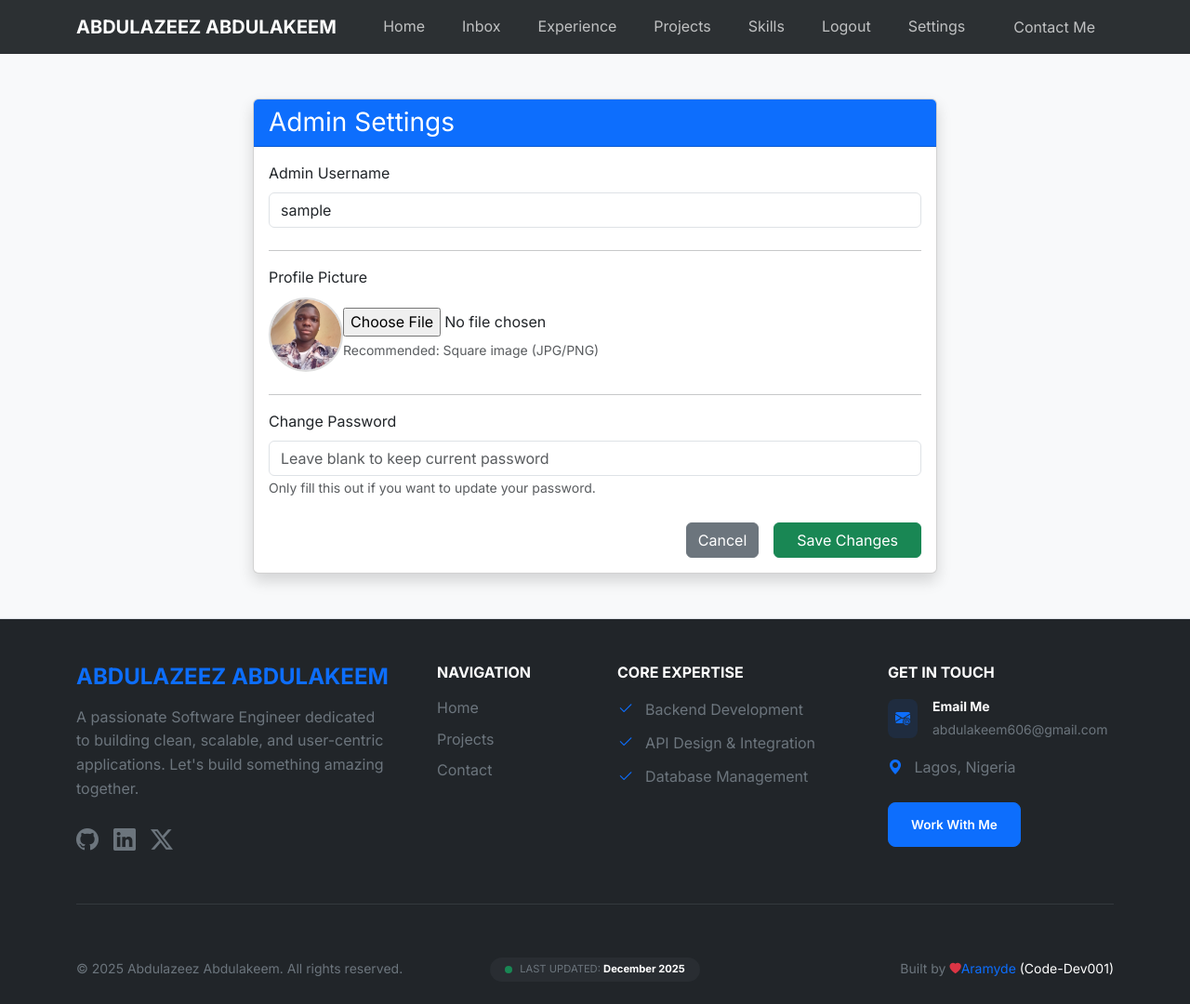
After one commit to aramydcd/abdulazeez-portfolio, a Flask app: page /settings in a window 1280 px wide. The commit adds this page. Shown: the whole page at 93% size. Run offline with Flask 3, Linux system fonts and the light colour scheme; the visitor is signed in with stand-in values (Sample User, id 1).

Commit message:
Initial commit: Add Setting Feature To Admin Panel

```diff
--- a/app/routes.py
+++ b/app/routes.py
@@ -1,15 +1,16 @@
+import os
+import secrets
 from flask import Blueprint, render_template, url_for, flash, redirect, request
 from . import db
 from .models import Project, User, Skill, Experience, TargetRole, Visitor
 from .models import Message as MessageModel
 from werkzeug.security import generate_password_hash, check_password_hash
 from flask_login import login_user, logout_user, login_required, current_user
-import os
-import secrets
 from werkzeug.utils import secure_filename
 from flask import current_app
 from sqlalchemy import func
 from flask_mail import Message as MailMessage, Mail
+from datetime import datetime, timedelta
 
 
 
@@ -123,7 +124,7 @@ def inbox():
 @main.route("/message/delete/<int:message_id>", methods=['POST'])
 @login_required
 def delete_message(message_id):
-    msg = Message.query.get_or_404(message_id)
+    msg = MessageModel.query.get_or_404(message_id)
     db.session.delete(msg)
     db.session.commit()
     flash('Message deleted.', 'info')
@@ -351,23 +352,46 @@ def update_status():
     return redirect(url_for('main.home'))
 
 
-@main.before_app_request
-def track_visitor():
-    # Only track if it's not the admin or a static file request
-    if not request.path.startswith('/static') and not current_user.is_authenticated:
-        visit = Visitor(ip_address=request.remote_addr)
-        db.session.add(visit)
-        db.session.commit()
+# @main.before_app_request
+# def track_visitor():
+#     # Only track if it's not the admin or a static file request
+#     if not request.path.startswith('/static') and not current_user.is_authenticated:
+#         visit = Visitor(ip_address=request.remote_addr)
+#         db.session.add(visit)
+#         db.session.commit()
 
 
-@main.route("/dashboard")
+# @main.route("/dashboard")
+# @login_required
+# def dashboard():
+#     # Get total visits
+#     total_visits = Visitor.query.count()
+#     # Get visits from the last 24 hours
+#     recent_visits = Visitor.query.filter(Visitor.visit_time > datetime.utcnow() - timedelta(days=1)).count()
+
+#     return render_template('dashboard.html',
+#                            total_visits=total_visits,
+#                            recent_visits=recent_visits)
+
+
+@main.route('/settings', methods=['GET', 'POST'])
 @login_required
-def dashboard():
-    # Get total visits
-    total_visits = Visitor.query.count()
-    # Get visits from the last 24 hours
-    recent_visits = Visitor.query.filter(Visitor.visit_time > datetime.utcnow() - timedelta(days=1)).count()
+def settings():
+    if request.method == 'POST':
+        user = current_user
 
-    return render_template('dashboard.html',
-                           total_visits=total_visits,
-                           recent_visits=recent_visits)
+        # Update Username
+        new_username = request.form.get('username')
+        if new_username:
+            user.username = new_username
+
+        # Update Password (only if provided)
+        new_password = request.form.get('password')
+        if new_password:
+            user.password = generate_password_hash(new_password)
+
+        db.session.commit()
+        flash('Settings updated successfully!')
+        return redirect(url_for('main.settings'))
+
+    return render_template('settings.html')
--- a/app/templates/base.html
+++ b/app/templates/base.html
@@ -40,13 +40,14 @@
 
                         <a class="nav-link" href="{{ url_for('main.logout') }}">Logout</a>
 
+                        <a class="nav-link" href="{{ url_for('main.settings') }}">Settings</a>
                     {%else%}
                         <a class="nav-link {{ 'active' if request.endpoint == 'main.projects' }}"
                         href="{{ url_for('main.projects') }}">Projects</a>
                     {% endif %}
-
                     <a class="nav-link btn btn-outline-primary ms-lg-3 px-4 text-white {{ 'active' if request.endpoint == 'main.contact' }}"
-                    href="{{ url_for('main.contact') }}">Contact Me</a>
+                    href="{{ url_for('main.contact') }}">Contact Me
+                    </a>
                 </div>
             </div>
         </div>
@@ -140,7 +141,7 @@
 
                 <div class="col-md-4 text-center text-md-end">
                     <p class="small text-secondary mb-0">
-                        Built with <i class="bi bi-heart-fill text-danger small"></i> using <span class="text-white">Python & Flask</span>
+                        Built by <i class="bi bi-heart-fill text-danger small"></i><a href="https://github.com/aramydcd" style="text-decoration:none">Aramyde <span class="text-white">(Code-Dev001)</span></a>
                     </p>
                 </div>
             </div>
--- a/app/templates/index.html
+++ b/app/templates/index.html
@@ -43,7 +43,9 @@
             <div class="col-lg-5 d-none d-lg-block">
                 <div class="position-relative">
                     <div class="blob-bg position-absolute top-50 start-50 translate-middle"></div>
-                    <img src="{{ url_for('static', filename='img/profile.jpg') }}" class="img-fluid position-relative z-index-1" alt="Developer Image">
+
+                    <img src="{{ url_for('static', filename='img/profile.jpg') }}"
+                    class="img-fluid position-relative z-index-1" alt="Developer Image">
                 </div>
             </div>
         </div>
--- /dev/null
+++ b/app/templates/settings.html
@@ -0,0 +1,55 @@
+{% extends "base.html" %}
+
+{% block content %}
+<div class="container mt-5">
+    <div class="row justify-content-center">
+        <div class="col-md-8">
+            <div class="card shadow">
+                <div class="card-header bg-primary text-white">
+                    <h3 class="mb-0"><i class="fas fa-cog"></i> Admin Settings</h3>
+                </div>
+                <div class="card-body">
+                    <form action="{{ url_for('main.settings') }}" method="POST" enctype="multipart/form-data">
+
+                        <div class="mb-4">
+                            <label for="username" class="form-label font-weight-bold">Admin Username</label>
+                            <input type="text" class="form-control" id="username" name="username"
+                                   value="{{ current_user.username }}" required>
+                        </div>
+
+                        <hr>
+
+                        <div class="mb-4">
+                            <label class="form-label font-weight-bold">Profile Picture</label>
+                            <div class="d-flex align-items-center mb-3">
+                                <img src="{{ url_for('static', filename='img/' + (current_user.profile_pic or 'profile.jpg')) }}"
+                                     alt="Current Profile" class="rounded-circle mr-3"
+                                     style="width: 80px; height: 80px; object-fit: cover; border: 2px solid #ddd;">
+                                <div>
+                                    <input type="file" class="form-control-file" id="profile_pic" name="profile_pic" accept="image/*">
+                                    <small class="text-muted d-block mt-1">Recommended: Square image (JPG/PNG)</small>
+                                </div>
+                            </div>
+                        </div>
+
+                        <hr>
+
+                        <div class="mb-4">
+                            <label for="password" class="form-label font-weight-bold">Change Password</label>
+                            <input type="password" class="form-control" id="password" name="password"
+                                   placeholder="Leave blank to keep current password">
+                            <small class="text-muted">Only fill this out if you want to update your password.</small>
+                        </div>
+
+                        <div class="d-grid gap-2 d-md-flex justify-content-md-end">
+                            <a href="{{ url_for('main.home') }}" class="btn btn-secondary me-md-2">Cancel</a>
+                            <button type="submit" class="btn btn-success px-4">Save Changes</button>
+                        </div>
+
+                    </form>
+                </div>
+            </div>
+        </div>
+    </div>
+</div>
+{% endblock %}
```
